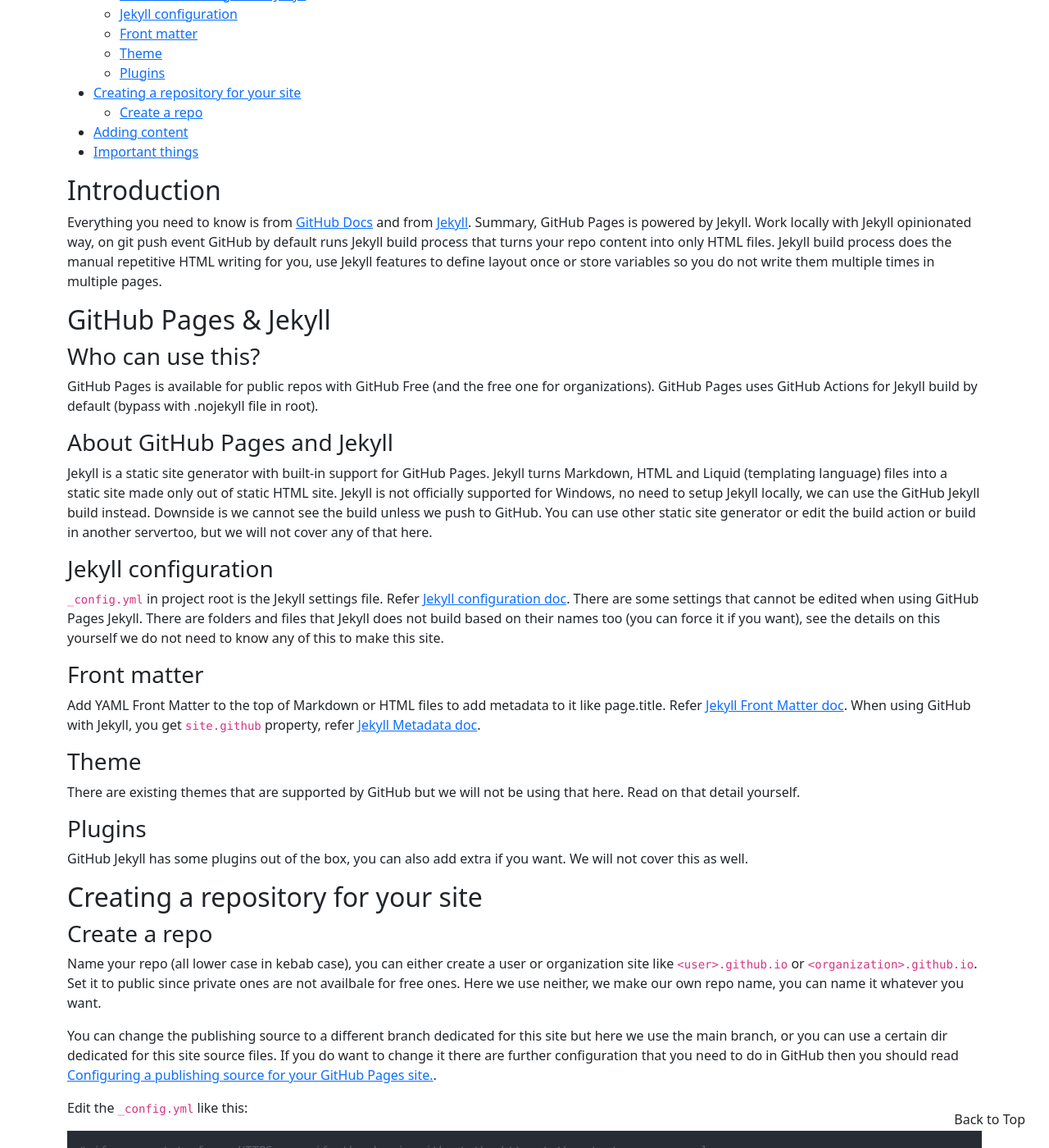
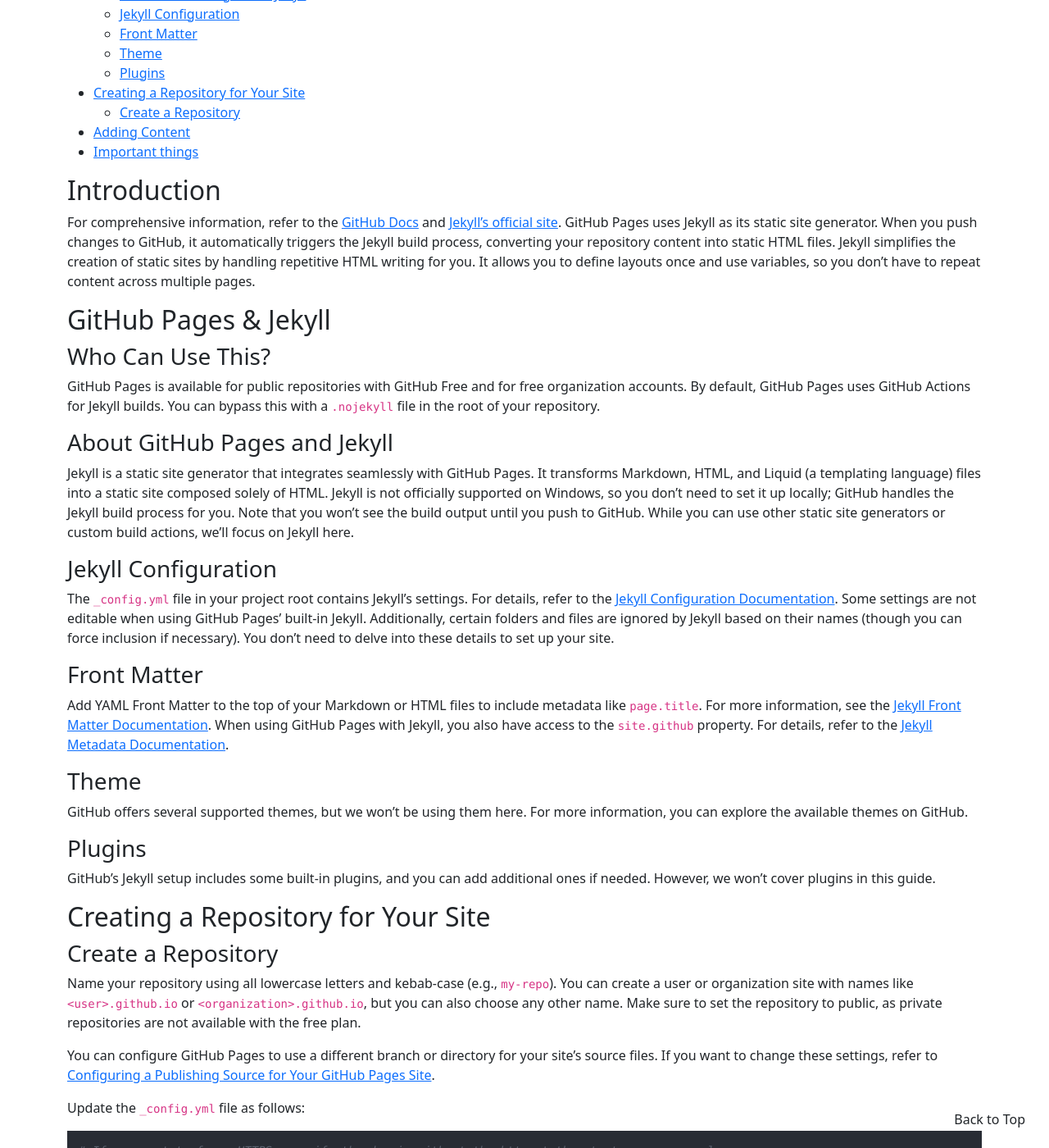
Before and after one commit to cliffordwilliam/my_archive, a Jekyll site: the page built from _posts/2024-09-12-github-pages-and-jekyll.md, in a window 1280 px wide and 1400 px high, scrolled down 885 px. Shown: the whole window at 82% size. Built offline with Jekyll 4.4.1, drawn with Linux system fonts in a browser that asks for light colours; some of the changed text lies outside the part shown.

Commit message:
update content

````diff
--- a/_posts/2024-09-12-github-pages-and-jekyll.md
+++ b/_posts/2024-09-12-github-pages-and-jekyll.md
@@ -10,67 +10,69 @@ tags:
 
 ## Introduction
 
-Everything you need to know is from <a href="https://docs.github.com/en/pages/setting-up-a-github-pages-site-with-jekyll" target="_blank">GitHub Docs</a> and from <a href="https://jekyllrb.com/" target="_blank">Jekyll</a>. Summary, GitHub Pages is powered by Jekyll. Work locally with Jekyll opinionated way, on git push event GitHub by default runs Jekyll build process that turns your repo content into only HTML files. Jekyll build process does the manual repetitive HTML writing for you, use Jekyll features to define layout once or store variables so you do not write them multiple times in multiple pages.
+For comprehensive information, refer to the [GitHub Docs](https://docs.github.com/en/pages/setting-up-a-github-pages-site-with-jekyll) and [Jekyll's official site](https://jekyllrb.com/). GitHub Pages uses Jekyll as its static site generator. When you push changes to GitHub, it automatically triggers the Jekyll build process, converting your repository content into static HTML files. Jekyll simplifies the creation of static sites by handling repetitive HTML writing for you. It allows you to define layouts once and use variables, so you don’t have to repeat content across multiple pages.
 
 ## GitHub Pages & Jekyll
 
-### Who can use this?
+### Who Can Use This?
 
-GitHub Pages is available for public repos with GitHub Free (and the free one for organizations). GitHub Pages uses GitHub Actions for Jekyll build by default (bypass with .nojekyll file in root).
+GitHub Pages is available for public repositories with GitHub Free and for free organization accounts. By default, GitHub Pages uses GitHub Actions for Jekyll builds. You can bypass this with a `.nojekyll` file in the root of your repository.
 
 ### About GitHub Pages and Jekyll
 
-Jekyll is a static site generator with built-in support for GitHub Pages. Jekyll turns Markdown, HTML and Liquid (templating language) files into a static site made only out of static HTML site. Jekyll is not officially supported for Windows, no need to setup Jekyll locally, we can use the GitHub Jekyll build instead. Downside is we cannot see the build unless we push to GitHub. You can use other static site generator or edit the build action or build in another servertoo, but we will not cover any of that here.
+Jekyll is a static site generator that integrates seamlessly with GitHub Pages. It transforms Markdown, HTML, and Liquid (a templating language) files into a static site composed solely of HTML. Jekyll is not officially supported on Windows, so you don’t need to set it up locally; GitHub handles the Jekyll build process for you. Note that you won’t see the build output until you push to GitHub. While you can use other static site generators or custom build actions, we’ll focus on Jekyll here.
 
-### Jekyll configuration
+### Jekyll Configuration
 
-`_config.yml` in project root is the Jekyll settings file. Refer <a href="https://jekyllrb.com/docs/configuration/" target="_blank">Jekyll configuration doc</a>. There are some settings that cannot be edited when using GitHub Pages Jekyll. There are folders and files that Jekyll does not build based on their names too (you can force it if you want), see the details on this yourself we do not need to know any of this to make this site.
+The `_config.yml` file in your project root contains Jekyll’s settings. For details, refer to the [Jekyll Configuration Documentation](https://jekyllrb.com/docs/configuration/). Some settings are not editable when using GitHub Pages’ built-in Jekyll. Additionally, certain folders and files are ignored by Jekyll based on their names (though you can force inclusion if necessary). You don’t need to delve into these details to set up your site.
 
-### Front matter
+### Front Matter
 
-Add YAML Front Matter to the top of Markdown or HTML files to add metadata to it like page.title. Refer <a href="https://jekyllrb.com/docs/front-matter/" target="_blank">Jekyll Front Matter doc</a>. When using GitHub with Jekyll, you get `site.github` property, refer <a href="https://jekyll.github.io/github-metadata/site.github/" target="_blank">Jekyll Metadata doc</a>.
+Add YAML Front Matter to the top of your Markdown or HTML files to include metadata like `page.title`. For more information, see the [Jekyll Front Matter Documentation](https://jekyllrb.com/docs/front-matter/). When using GitHub Pages with Jekyll, you also have access to the `site.github` property. For details, refer to the [Jekyll Metadata Documentation](https://jekyll.github.io/github-metadata/site.github/).
 
 ### Theme
 
-There are existing themes that are supported by GitHub but we will not be using that here. Read on that detail yourself.
+GitHub offers several supported themes, but we won’t be using them here. For more information, you can explore the available themes on GitHub.
 
 ### Plugins
 
-GitHub Jekyll has some plugins out of the box, you can also add extra if you want. We will not cover this as well.
+GitHub’s Jekyll setup includes some built-in plugins, and you can add additional ones if needed. However, we won’t cover plugins in this guide.
 
-## Creating a repository for your site
+## Creating a Repository for Your Site
 
-### Create a repo
+### Create a Repository
 
-Name your repo (all lower case in kebab case), you can either create a user or organization site like `<user>.github.io` or `<organization>.github.io`. Set it to public since private ones are not availbale for free ones. Here we use neither, we make our own repo name, you can name it whatever you want.
+Name your repository using all lowercase letters and kebab-case (e.g., `my-repo`). You can create a user or organization site with names like `<user>.github.io` or `<organization>.github.io`, but you can also choose any other name. Make sure to set the repository to public, as private repositories are not available with the free plan.
 
-You can change the publishing source to a different branch dedicated for this site but here we use the main branch, or you can use a certain dir dedicated for this site source files. If you do want to change it there are further configuration that you need to do in GitHub then you should read <a href="https://docs.github.com/en/pages/getting-started-with-github-pages/configuring-a-publishing-source-for-your-github-pages-site" target="_blank">Configuring a publishing source for your GitHub Pages site.</a>.
+You can configure GitHub Pages to use a different branch or directory for your site’s source files. If you want to change these settings, refer to [Configuring a Publishing Source for Your GitHub Pages Site](https://docs.github.com/en/pages/getting-started-with-github-pages/configuring-a-publishing-source-for-your-github-pages-site).
 
-Edit the `_config.yml` like this:
+Update the `_config.yml` file as follows:
 
-<pre><code># if you want to force HTTPS, specify the domain without the http at the start, e.g. example.com
+```yaml
+# If you want to force HTTPS, specify the domain without the http at the start, e.g., example.com
 domain: "cliffordwilliam.github.io"
 
-# the base hostname and protocol for your site, e.g. http://example.com
+# The base hostname and protocol for your site, e.g., http://example.com
 url: "https://cliffordwilliam.github.io"
 
-# place folder name if the site is served in a subfolder
+# Specify the folder name if the site is served in a subfolder
 baseurl: "/my_archive"
-</code></pre>
+```
 
-In the above, since we use neither user or organization repo, then we need to set the baseurl. We will use that property whenever we want to declare hyperlinks.
+Since we are not using a user or organization repository, you need to set the `baseurl` property. Use this property when declaring hyperlinks.
 
-You can commit and push. Here we want to first setup this remote repo to publish the site. Go to said repo URL / Settings / Pages. There you need to set main branch and save it.
+Commit and push your changes. To publish your site, go to the repository URL > Settings > Pages. Set the main branch as the publishing source and save the changes.
 
-In the rare occasion that the build fail, re running the build usually puts you in a indefinite queue (you are stuck in limbo since you do not have permission to stop the queue). When that happens you want to do the following:
+If the build fails and you encounter an indefinite queue, you can try:
 
-<pre><code>git commit --amend --no-edit
+```bash
+git commit --amend --no-edit
 git push --force-with-lease
-</code></pre>
+```
 
-That will **create a new commit (even if you did not change anything)**. Then the next one force a push where it **overwrite the old commit**.
+This creates a new commit (even if unchanged) and force pushes it, replacing the old commit.
 
-## Adding content
+## Adding Content
 
 TODO
 
````
